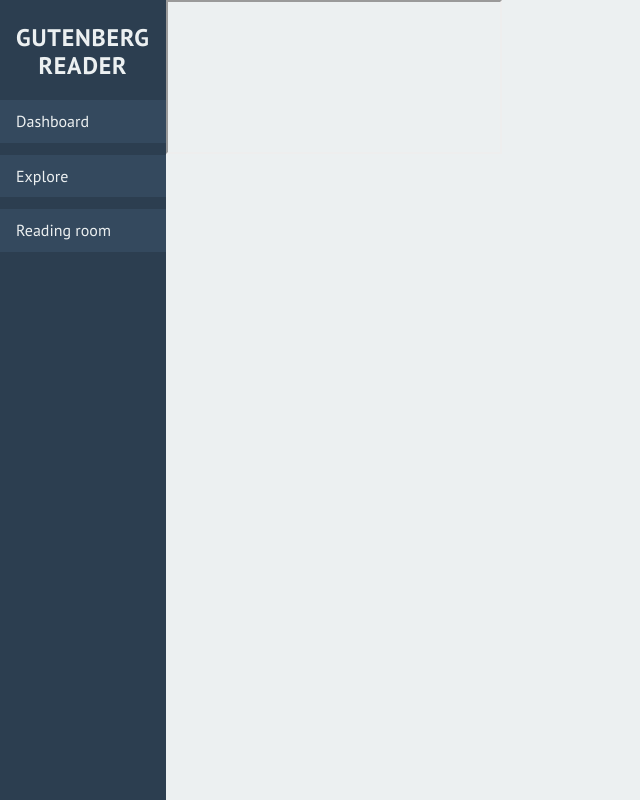
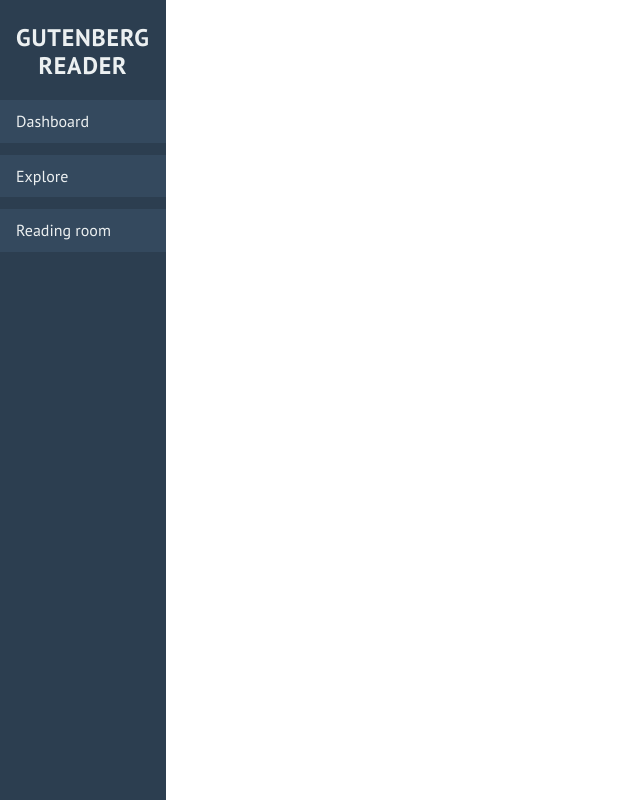
Before and after one commit to butteredptarmigan/butteredptarmigan.github.io, a React (Create React App) app: page /room/1 in a window 1280 px wide. Shown: the whole page, without its empty margins (0-640 px from the left). Built offline with nearby package versions, Linux system fonts and the light colour scheme; no server answers.

Commit message:
Style the reading room

```diff
--- /dev/null
+++ b/src/reading-room/ReadingRoom.scss
@@ -0,0 +1,11 @@
+.ReadingRoom {
+    display: flex;
+    padding: 0;
+    background-color: white;
+
+    > iframe {
+        padding: 0;
+        border: none;
+        flex-grow: 1;
+    }
+}
--- a/src/reading-room/ReadingRoom.tsx
+++ b/src/reading-room/ReadingRoom.tsx
@@ -4,6 +4,7 @@
 import { getResource } from '../api/book';
 import { Fetcher } from '../api/Fetcher';
 import Tab from '../Tab';
+import './ReadingRoom.scss';
 
 const ReadingRoom = () => {
     return (
```
